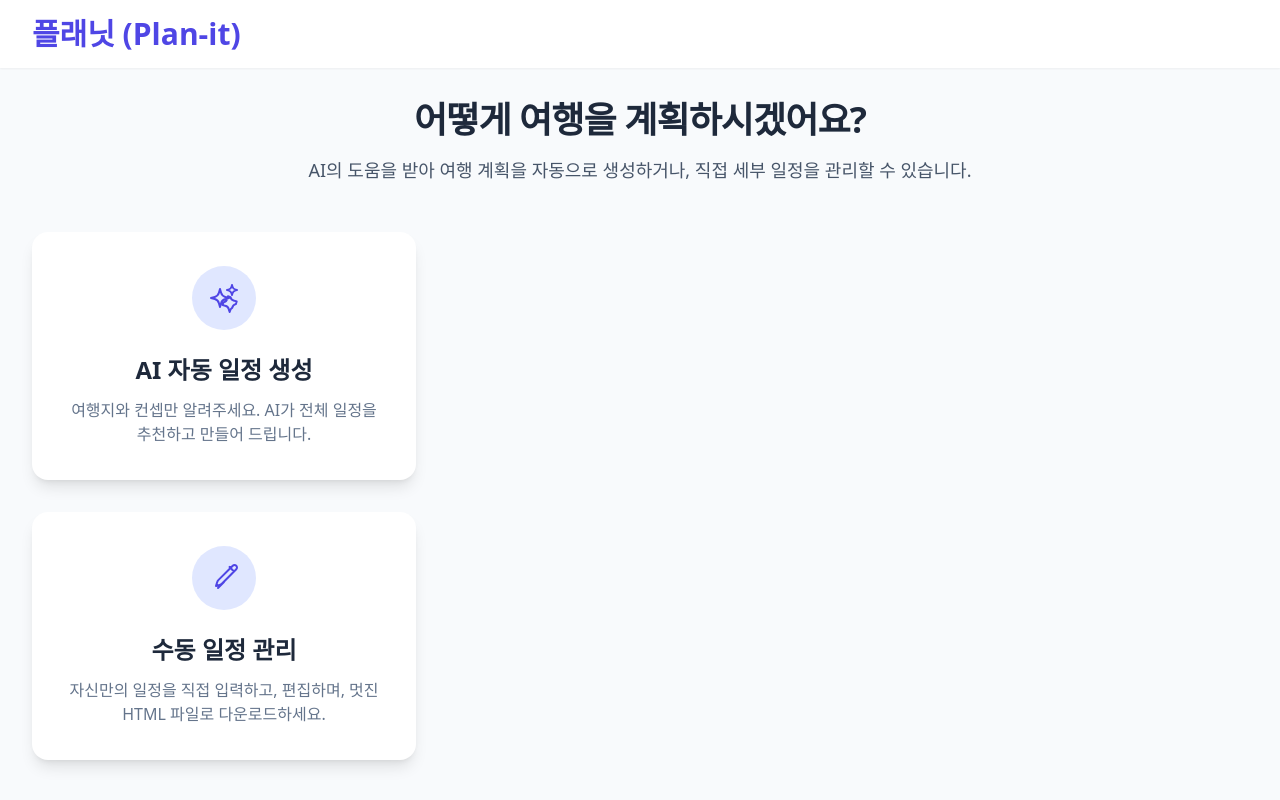
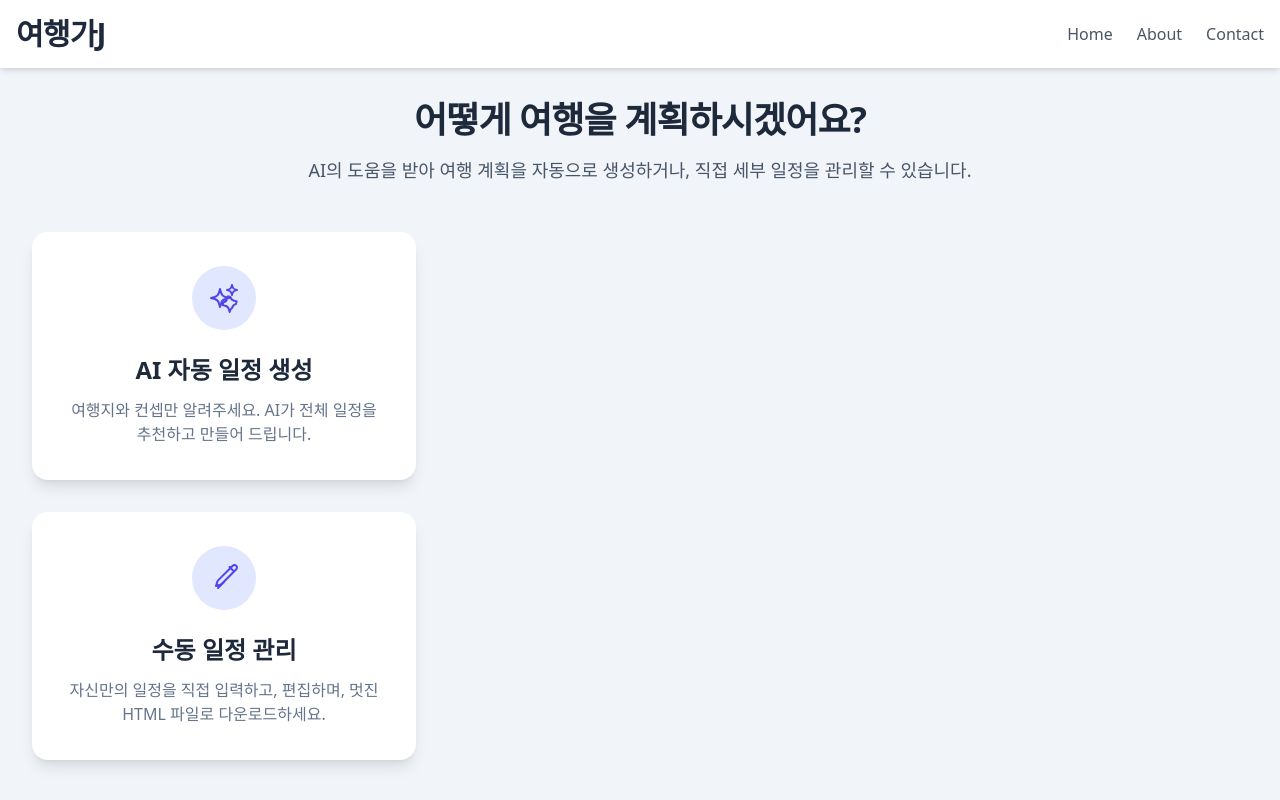
Before and after one commit to Leeseryong88/trip, a React (Vite) app: page / in a window 1280 px wide. Built offline with nearby package versions, Linux system fonts and the light colour scheme; no server answers.

Commit message:
docs: 앱 이름을 '여행가J'로 변경

```diff
--- a/App.tsx
+++ b/App.tsx
@@ -63,20 +63,31 @@ function App() {
   };
 
   return (
-    <div className="min-h-screen bg-slate-50 text-slate-800 font-sans">
-      <header className="bg-white shadow-sm sticky top-0 z-40">
-        <div className="container mx-auto px-4 sm:px-6 lg:px-8 py-4 flex justify-between items-center">
-          <h1 className="text-3xl font-bold text-indigo-600 cursor-pointer" onClick={startNewPlan} title="새 계획 시작">
-            플래닛 (Plan-it)
+    <div className="min-h-screen bg-slate-100 font-sans">
+      <header className="bg-white shadow-md">
+        <div className="container mx-auto px-4 py-4 flex justify-between items-center">
+          <h1 className="text-3xl font-bold text-slate-800 tracking-tight">
+            여행가J
           </h1>
-          {mode !== 'selection' && (
-            <button
-              onClick={startNewPlan}
-              className="px-4 py-2 text-sm font-semibold text-indigo-600 bg-indigo-100 rounded-lg hover:bg-indigo-200 transition-colors"
-            >
-              새 계획 시작
-            </button>
-          )}
+          <nav>
+            <ul className="flex space-x-6">
+              <li>
+                <a href="#" className="text-gray-600 hover:text-gray-900">
+                  Home
+                </a>
+              </li>
+              <li>
+                <a href="#" className="text-gray-600 hover:text-gray-900">
+                  About
+                </a>
+              </li>
+              <li>
+                <a href="#" className="text-gray-600 hover:text-gray-900">
+                  Contact
+                </a>
+              </li>
+            </ul>
+          </nav>
         </div>
       </header>
       <main className="container mx-auto p-4 sm:p-6 lg:p-8">
--- a/index.html
+++ b/index.html
@@ -2,9 +2,9 @@
 <html lang="ko">
   <head>
     <meta charset="UTF-8" />
-    <link rel="icon" type="image/svg+xml" href="/vite.svg" />
+    <link rel="icon" type="image/svg+xml" href="/logo.svg" />
     <meta name="viewport" content="width=device-width, initial-scale=1.0" />
-    <title>플래닛 (Plan-it) - AI 여행 플래너</title>
+    <title>여행가J - AI 여행 플래너</title>
     <script src="https://cdn.tailwindcss.com"></script>
     <script src="https://cdnjs.cloudflare.com/ajax/libs/FileSaver.js/2.0.5/FileSaver.min.js"></script>
   <script type="importmap">
--- a/metadata.json
+++ b/metadata.json
@@ -1,6 +1,7 @@
 {
-  "name": "플래닛 (Plan-it)",
-  "description": "AI와 함께 여행 일정을 자동으로 생성하거나, 수동으로 계획을 관리하고 멋진 HTML 파일로 다운로드 할 수 있는 AI 여행 플래너입니다.",
-  "requestFramePermissions": [],
-  "prompt": ""
+  "name": "여행가J",
+  "description": "AI 기반의 개인 맞춤형 여행 플래너. 당신의 다음 모험을 계획하고, 맞춤 일정을 생성하며, 숨겨진 보석같은 장소들을 발견하세요. 여행가J와 함께라면 여행 준비가 쉬워집니다.",
+  "version": "1.0.0",
+  "author": "Your Name",
+  "keywords": ["ai", "travel", "planner", "trip", "scheduler", "itinerary"]
 }
--- a/package.json
+++ b/package.json
@@ -1,5 +1,5 @@
 {
-  "name": "플래닛-(plan-it)",
+  "name": "tripj",
   "private": true,
   "version": "0.0.0",
   "type": "module",
```
Also changed, not shown: 1 other file (tests, documents, lock files or other folders).
